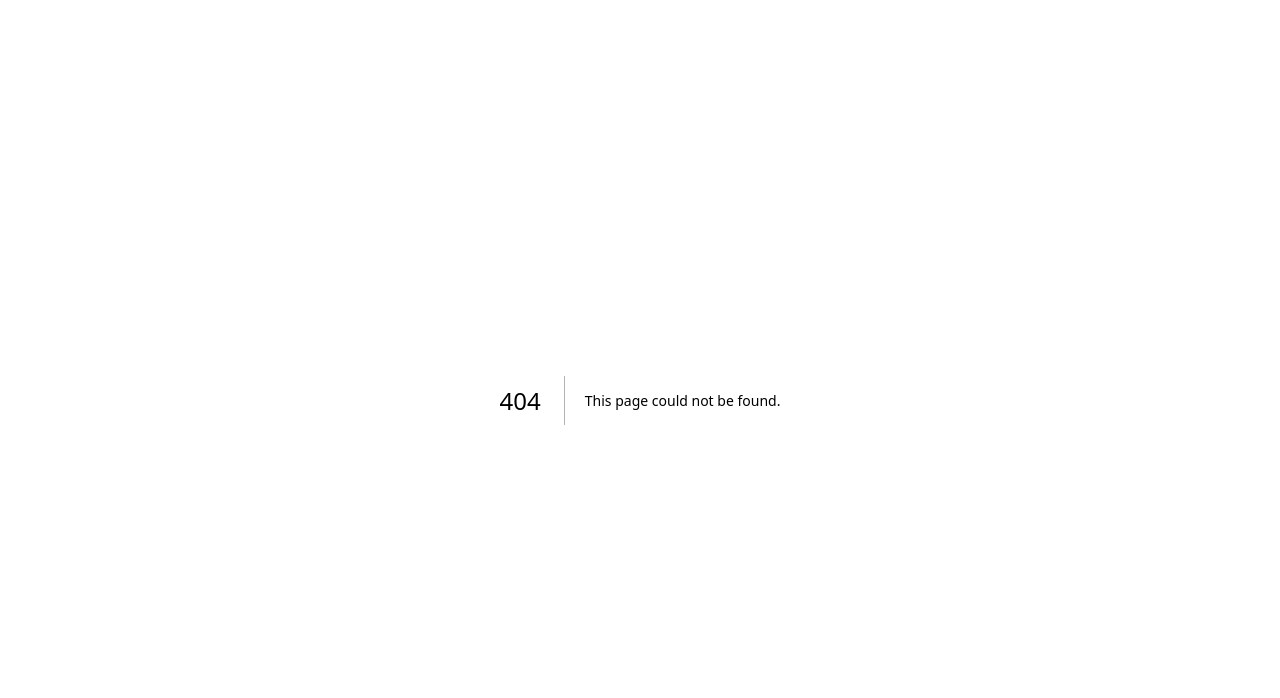
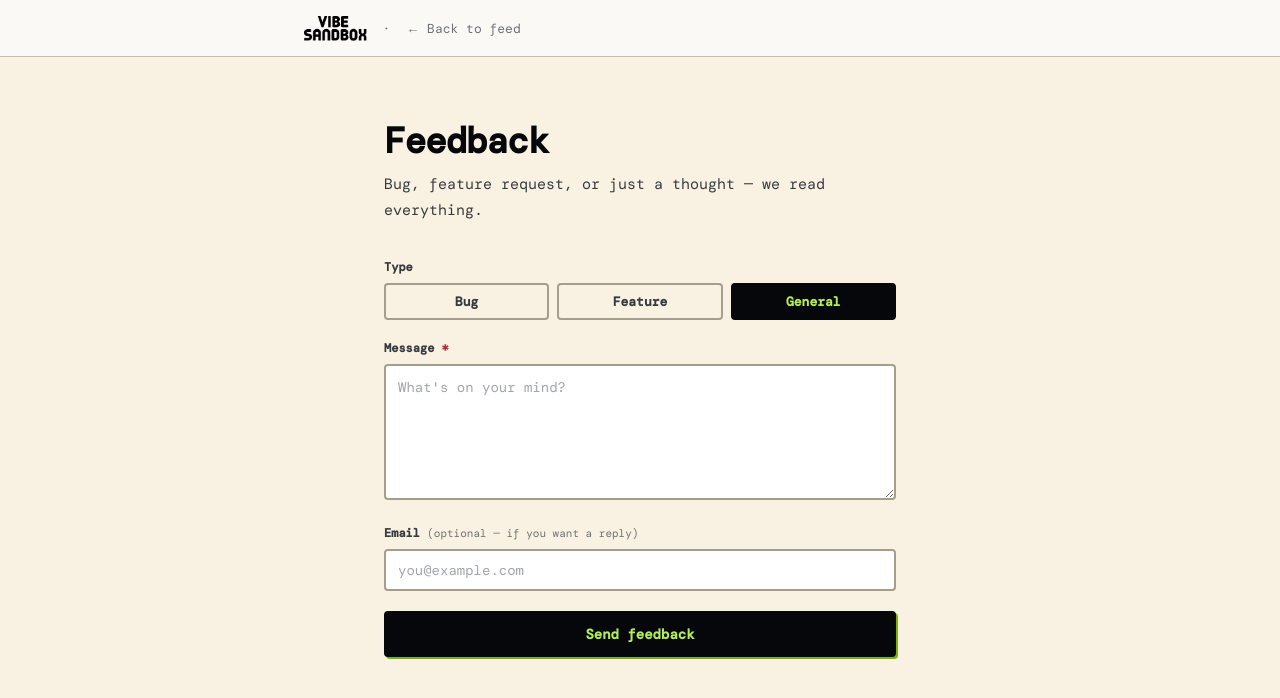
Before and after one commit to umteh/vibesandbox, a Next.js app: page /feedback in a window 1280 px wide. Before the commit this address had no page. Shown: the top 698 px of the page. Built offline with nearby package versions, Linux system fonts and the light colour scheme; a web font is replaced by a local one.

Commit message:
feat: add feedback form at /feedback with Bug/Feature/General types; link in all footers

```diff
--- /dev/null
+++ b/app/feedback/page.tsx
@@ -0,0 +1,140 @@
+'use client';
+
+import { useState } from 'react';
+import Link from 'next/link';
+
+type FeedbackType = 'Bug' | 'Feature' | 'General';
+
+export default function FeedbackPage() {
+  const [form, setForm] = useState({ type: 'General' as FeedbackType, message: '', email: '' });
+  const [state, setState] = useState<'idle' | 'sending' | 'sent' | 'error'>('idle');
+
+  async function submit(e: React.FormEvent) {
+    e.preventDefault();
+    setState('sending');
+    try {
+      const res = await fetch('/api/feedback', {
+        method: 'POST',
+        headers: { 'Content-Type': 'application/json' },
+        body: JSON.stringify(form),
+      });
+      setState(res.ok ? 'sent' : 'error');
+    } catch {
+      setState('error');
+    }
+  }
+
+  return (
+    <div style={{ minHeight: '100vh', background: 'var(--bg)' }}>
+      <nav style={{ borderBottom: '1px solid var(--border)', background: 'oklch(0.985 0.004 80 / 0.92)', backdropFilter: 'blur(12px)', position: 'sticky', top: 0, zIndex: 50 }}>
+        <div style={{ maxWidth: 720, margin: '0 auto', padding: '0 24px', height: 56, display: 'flex', alignItems: 'center', gap: 16 }}>
+          <Link href="/feed" style={{ display: 'flex', alignItems: 'center', textDecoration: 'none' }}>
+            {/* eslint-disable-next-line @next/next/no-img-element */}
+            <img src="/img/logo.png" alt="VibeSandbox" style={{ height: 25, width: 'auto', display: 'block' }} />
+          </Link>
+          <span style={{ fontSize: 13, color: 'var(--text3)' }}>·</span>
+          <Link href="/feed" style={{ fontSize: 13, color: 'var(--text3)', textDecoration: 'none' }}>← Back to feed</Link>
+        </div>
+      </nav>
+
+      <div style={{ maxWidth: 560, margin: '0 auto', padding: '60px 24px 80px' }}>
+        {state === 'sent' ? (
+          <div style={{ textAlign: 'center', padding: '48px 0' }}>
+            <div style={{
+              width: 56, height: 56, borderRadius: 12, background: 'var(--accent)',
+              border: '2px solid var(--ink)', boxShadow: '3px 3px 0px var(--ink)',
+              display: 'flex', alignItems: 'center', justifyContent: 'center',
+              margin: '0 auto 20px', fontSize: 24,
+            }}>✓</div>
+            <div style={{ fontSize: 20, fontWeight: 800, marginBottom: 8 }}>Thanks for the feedback</div>
+            <p style={{ fontSize: 15, color: 'var(--text2)', marginBottom: 28 }}>We read every submission.</p>
+            <Link href="/feed" style={{
+              display: 'inline-block', padding: '10px 24px',
+              background: 'var(--ink)', color: 'var(--accent)',
+              borderRadius: 4, fontSize: 14, fontWeight: 700, textDecoration: 'none',
+              boxShadow: '2px 2px 0px var(--accent-dark)',
+            }}>← Back to feed</Link>
+          </div>
+        ) : (
+          <>
+            <div style={{ marginBottom: 36 }}>
+              <h1 style={{ fontSize: 36, fontWeight: 900, letterSpacing: '-0.03em', marginBottom: 8 }}>Feedback</h1>
+              <p style={{ fontSize: 15, color: 'var(--text2)', lineHeight: 1.7 }}>
+                Bug, feature request, or just a thought — we read everything.
+              </p>
+            </div>
+
+            <form onSubmit={submit} style={{ display: 'flex', flexDirection: 'column', gap: 20 }}>
+              {/* Type */}
+              <div>
+                <label style={{ display: 'block', fontSize: 12, fontWeight: 600, color: 'var(--text2)', marginBottom: 8 }}>Type</label>
+                <div style={{ display: 'flex', gap: 8 }}>
+                  {(['Bug', 'Feature', 'General'] as FeedbackType[]).map(t => (
+                    <button key={t} type="button" onClick={() => setForm(f => ({ ...f, type: t }))} style={{
+                      flex: 1, padding: '8px 4px', borderRadius: 4, fontSize: 13, fontWeight: 700,
+                      border: `2px solid ${form.type === t ? 'var(--ink)' : 'var(--border2)'}`,
+                      background: form.type === t ? 'var(--ink)' : 'transparent',
+                      color: form.type === t ? 'var(--accent)' : 'var(--text2)',
+                      transition: 'all 0.12s ease',
+                    }}>{t}</button>
+                  ))}
+                </div>
+              </div>
+
+              {/* Message */}
+              <div>
+                <label style={{ display: 'block', fontSize: 12, fontWeight: 600, color: 'var(--text2)', marginBottom: 8 }}>
+                  Message <span style={{ color: 'var(--red)' }}>*</span>
+                </label>
+                <textarea
+                  required
+                  rows={5}
+                  placeholder={
+                    form.type === 'Bug' ? 'What happened? What did you expect?' :
+                    form.type === 'Feature' ? 'What would you like to see?' :
+                    'What\'s on your mind?'
+                  }
+                  value={form.message}
+                  onChange={e => setForm(f => ({ ...f, message: e.target.value }))}
+                  style={{ width: '100%', padding: '10px 12px', border: '2px solid var(--border2)', borderRadius: 4, fontSize: 14, outline: 'none', resize: 'vertical', background: '#fff', lineHeight: 1.6 }}
+                />
+              </div>
+
+              {/* Email */}
+              <div>
+                <label style={{ display: 'block', fontSize: 12, fontWeight: 600, color: 'var(--text2)', marginBottom: 8 }}>
+                  Email <span style={{ fontSize: 11, fontWeight: 400, color: 'var(--text3)' }}>(optional — if you want a reply)</span>
+                </label>
+                <input
+                  type="email"
+                  placeholder="you@example.com"
+                  value={form.email}
+                  onChange={e => setForm(f => ({ ...f, email: e.target.value }))}
+                  style={{ width: '100%', padding: '10px 12px', border: '2px solid var(--border2)', borderRadius: 4, fontSize: 14, outline: 'none', background: '#fff' }}
+                />
+              </div>
+
+              {state === 'error' && (
+                <div style={{ padding: '10px 14px', background: 'var(--red-light)', border: '1px solid var(--red)', borderRadius: 6, fontSize: 13, color: 'var(--text)' }}>
+                  Something went wrong. Try again.
+                </div>
+              )}
+
+              <button type="submit" disabled={state === 'sending'} style={{
+                padding: '12px', background: 'var(--ink)', color: 'var(--accent)',
+                borderRadius: 4, fontSize: 14, fontWeight: 700, border: '2px solid var(--ink)',
+                boxShadow: '2px 2px 0px var(--accent-dark)',
+                opacity: state === 'sending' ? 0.7 : 1,
+                display: 'flex', alignItems: 'center', justifyContent: 'center', gap: 8,
+              }}>
+                {state === 'sending' ? (
+                  <><div className="animate-spin" style={{ width: 14, height: 14, border: '2px solid oklch(0.4 0.19 128)', borderTopColor: 'var(--accent)', borderRadius: '50%' }} />Sending…</>
+                ) : 'Send feedback'}
+              </button>
+            </form>
+          </>
+        )}
+      </div>
+    </div>
+  );
+}
--- a/app/how-it-works/page.tsx
+++ b/app/how-it-works/page.tsx
@@ -319,6 +319,7 @@ export default function HowItWorksPage() {
           <span style={{ fontSize: 12, color: 'var(--text3)' }}>VibeSandbox · AI curation · No payment processing</span>
           <div style={{ display: 'flex', gap: 16 }}>
             <a href="/deal-guide" style={{ fontSize: 12, color: 'var(--text3)', textDecoration: 'none' }}>Deal guide</a>
+            <a href="/feedback" style={{ fontSize: 12, color: 'var(--text3)', textDecoration: 'none' }}>Feedback</a>
             <a href="/feed" style={{ fontSize: 12, color: 'var(--text3)', textDecoration: 'none' }}>Feed</a>
           </div>
         </div>
--- a/components/FeedClient.tsx
+++ b/components/FeedClient.tsx
@@ -272,9 +272,7 @@ export default function FeedClient({ initialListings }: Props) {
           <div style={{ display: 'flex', gap: 16 }}>
             <a href="/how-it-works" style={{ fontSize: 12, color: 'var(--text3)', textDecoration: 'none' }}>How it works</a>
             <a href="/deal-guide" style={{ fontSize: 12, color: 'var(--text3)', textDecoration: 'none' }}>Deal guide</a>
-            {['About'].map(l => (
-              <a key={l} href="#" style={{ fontSize: 12, color: 'var(--text3)', textDecoration: 'none' }}>{l}</a>
-            ))}
+            <a href="/feedback" style={{ fontSize: 12, color: 'var(--text3)', textDecoration: 'none' }}>Feedback</a>
           </div>
         </div>
       </footer>
```
Also changed, not shown: app/api/feedback/route.ts (added, +48 -0 lines), app/deal-guide/page.tsx (+8 -2 lines).
